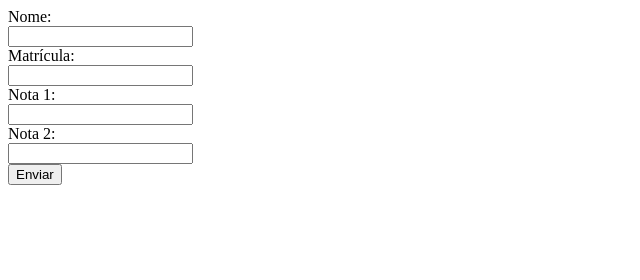
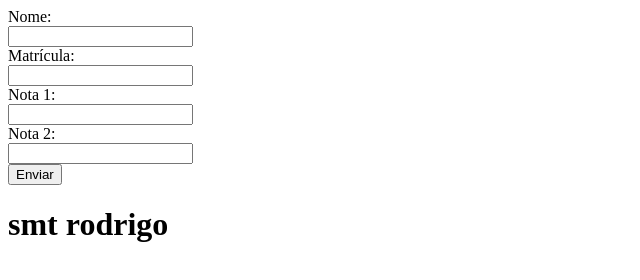
Before and after one commit to Kendeki/provab1, a plain HTML site: page index.html in a window 1280 px wide. Shown: the whole page, without its empty margins (0-640 px from the left). Drawn offline with Linux system fonts and the light colour scheme.

Commit message:
importante add

```diff
--- a/index.html
+++ b/index.html
@@ -20,5 +20,6 @@
         <button type="submit">Enviar</button>
     </form>
     <section id="tabela"></section>
+    <h1>smt rodrigo</h1>
 </body>
 </html>
```
